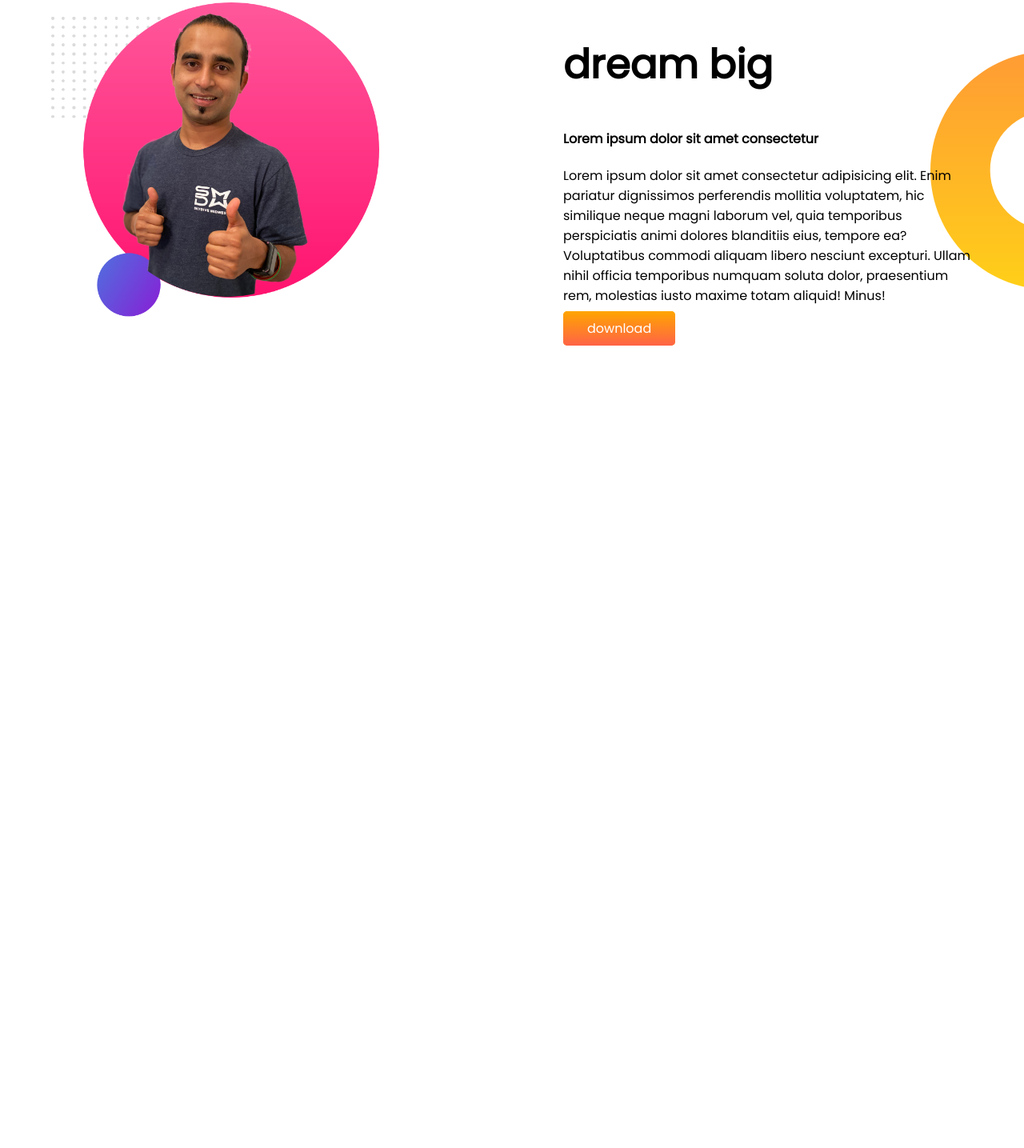
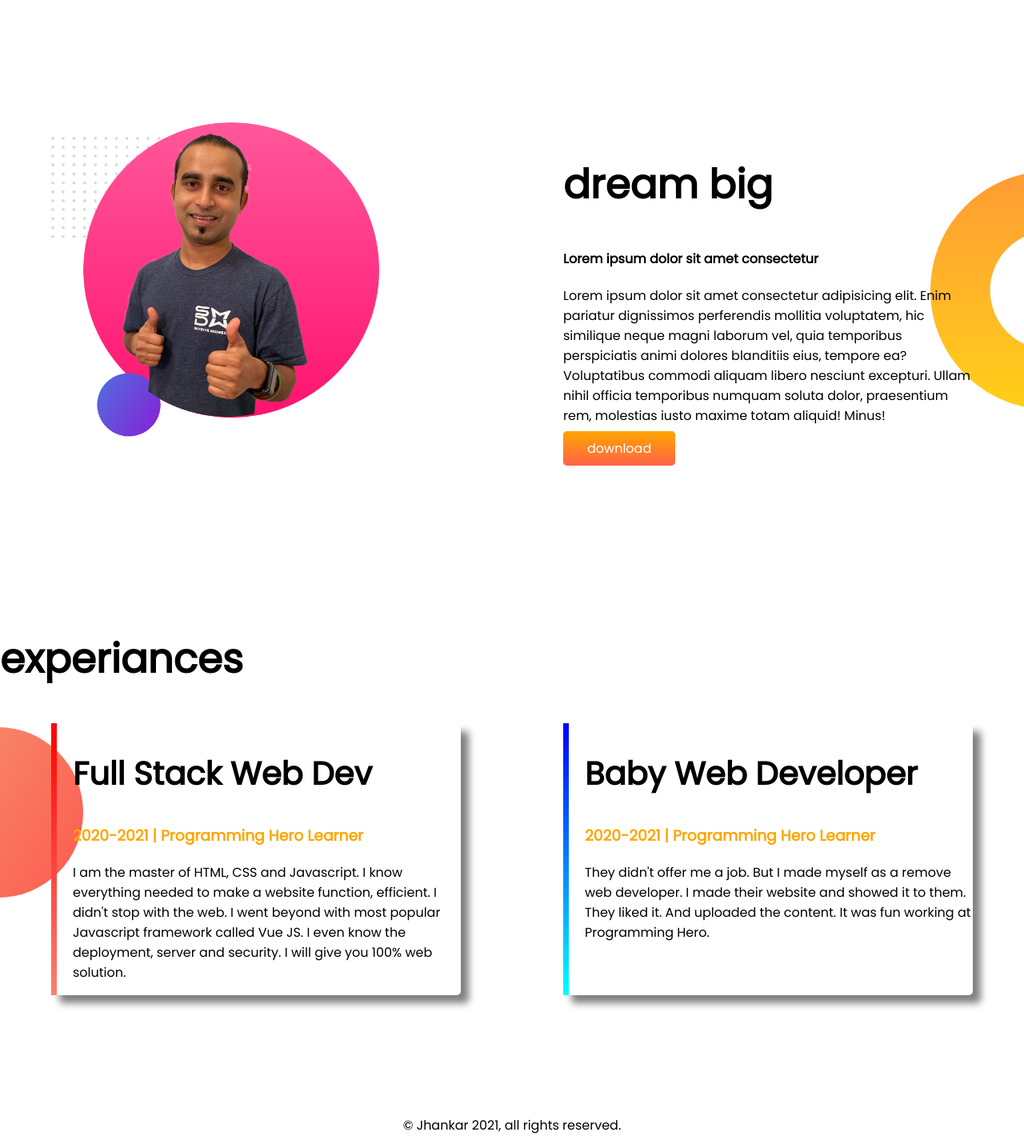
Before and after one commit to amirFahim/devoloper-portfolio, a plain HTML site: page index.html in a window 1280 px wide. Shown: the part 651-2086 px from the top of the page at 80% size. Before the commit the page ends 1138 px from the top, so only its background shows below. Drawn offline with Linux system fonts and the light colour scheme.

Commit message:
final edit

```diff
--- a/index.html
+++ b/index.html
@@ -13,7 +13,7 @@
 </head>
 
 <body>
-    <section class="top-bannar">
+    <section class="top-bannar flex_system">
         <div class="half-widht">
             <h1>
                 welcome to
@@ -37,7 +37,7 @@
         </div>
 
     </section>
-    <section class="dream_big">
+    <section class="dream_big flex_system">
         <div class="half-widht">
             <img src="images/jhankar2.png" alt="">
 
@@ -53,6 +53,44 @@
         </div>
     </section>
 
+    <section class="experiance_area">
+        <h1>experiances</h1>
+        <div class="flex_system">
+            <div id="eperiancex" class="experiance_item">
+                <h2>
+                    Full Stack Web Dev
+
+                </h2>
+                <h3 class="orange-color"> 2020-2021 | Programming Hero Learner </h3>
+
+                <p>
+                    I am the master of HTML, CSS and Javascript. I know everything needed to make a website function,
+                    efficient. I didn't stop with the web. I went beyond with most popular Javascript framework called
+                    Vue
+                    JS. I even know the deployment, server and security. I will give you 100% web solution.
+                </p>
+
+            </div>
+            <div id="web-dev" class="experiance_item">
+                <h2>
+                    Baby Web Developer
+
+                </h2>
+                <h3 class="orange-color"> 2020-2021 | Programming Hero Learner </h3>
+                <p>
+                    They didn't offer me a job. But I made myself as a remove web developer. I made their website and
+                    showed
+                    it to them. They liked it. And uploaded the content. It was fun working at Programming Hero.
+
+                </p>
+
+            </div>
+        </div>
+    </section>
+    <footer>
+        <p>© Jhankar 2021, all rights reserved.</p>
+    </footer>
+
 </body>
 
 </html>
--- a/style.css
+++ b/style.css
@@ -6,11 +6,15 @@ body{
 h1{
     font-size: 50px;
 }
+h2{
+    font-size: 40px;
+}
 .orange-color{
     color: orange;
 }
-section{
+.flex_system{
     display: flex;
+    margin-bottom: 150px;
 }
 .half-widht{
     width: 50%;
@@ -41,3 +45,32 @@ section{
     background-position: right;
 
 }
+.experiance_item{
+    width: 40%;
+    margin-left: 5%;
+    margin-right: 5%;
+    padding-left: 20px;
+    box-shadow: 10px 10px 10px gray;
+    border-radius: 5px;
+
+}
+.experiance_area{
+    background-image: url(images/exp-bg.png);
+    background-repeat: no-repeat;
+    background-position: left;
+}
+
+#web-dev{
+    border-left: 7px solid;
+    border-image: linear-gradient(blue, cyan);
+    border-image-slice: 1;
+
+}
+#eperiancex{
+    border-left: 7px solid;
+    border-image: linear-gradient(red,salmon);
+    border-image-slice: 1;
+    }
+    footer p{
+        text-align: center;
+    }
```
Also changed, not shown: images/my-bg.png (deleted), images/my-bg2.png (deleted), 4 other files.
